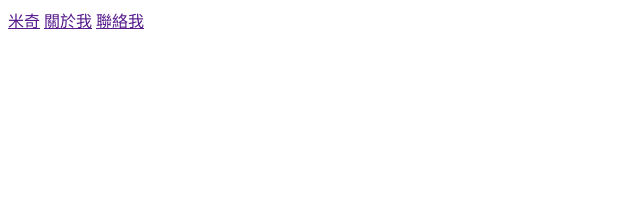
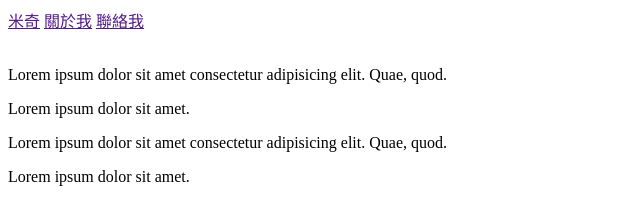
Before and after one commit to roger87/RWD, a plain HTML site: page index.html in a window 1280 px wide. Shown: the whole page, without its empty margins (0-640 px from the left). Drawn offline with Linux system fonts and the light colour scheme.

Commit message:
新增圖片

```diff
--- a/index.html
+++ b/index.html
@@ -6,16 +6,27 @@
     <title>響應式網站</title>
 </head>
 <body>
+    <!-- 導覽列 -->
     <nav>
         <a href="">米奇</a>
         <a href="">關於我</a>
         <a href="">聯絡我</a>
     </nav>
+    <!-- 橫幅 -->
     <div id="banner"></div>
+    <!-- 圖片區域 -->
     <section id="picture">
         <div></div>
         <img src="" alt="">
         <img src="" alt="">
     </section>
+    <div>
+        <p>Lorem ipsum dolor sit amet consectetur adipisicing elit. Quae, quod.</p>
+        <p>Lorem ipsum dolor sit amet.</p>
+    </div>
+    <div>
+        <p>Lorem ipsum dolor sit amet consectetur adipisicing elit. Quae, quod.</p>
+        <p>Lorem ipsum dolor sit amet.</p>
+    </div>
 </body>
 </html>
```
Also changed, not shown: img/d-beach-1.jpg (added), img/d-beach-2.jpg (added), img/m-beach-1.png (added), img/m-beach-2.png (added), img/p-beach-1.jpg (added), img/p-beach-2.jpg (added).
